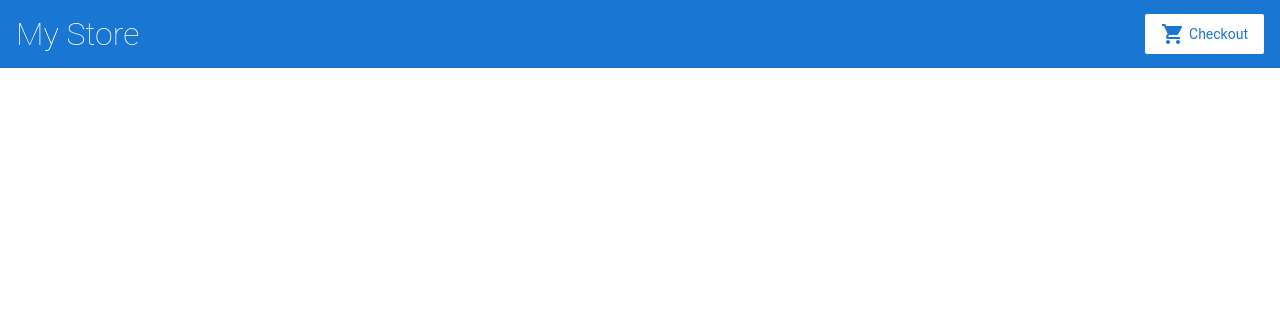
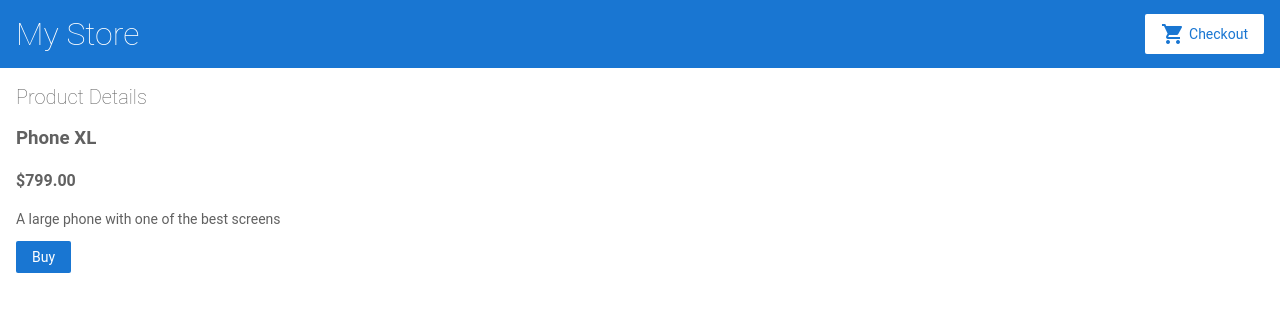
Before and after one commit to mdlawrenceusa/ET-710_D2-20201029b, an Angular app: page /products/0 in a window 1280 px wide. Shown: the top 312 px of the page. Built offline with nearby package versions, Linux system fonts and the light colour scheme.

Commit message:
cart complete

```diff
--- /dev/null
+++ b/src/app/cart.service.ts
@@ -0,0 +1,23 @@
+import { Injectable } from '@angular/core';
+
+@Injectable()
+export class CartService {
+
+  items = [];
+
+  addToCart(product) {
+    this.items.push(product);
+  }
+
+  getItems() {
+    return this.items;
+  }
+
+  clearCart() {
+    this.items = [];
+    return this.items;
+  }
+
+  constructor() { }
+
+}
--- /dev/null
+++ b/src/app/cart/cart.component.ts
@@ -0,0 +1,20 @@
+import { Component, OnInit } from '@angular/core';
+import { CartService } from '../cart.service';
+
+@Component({
+  selector: 'app-cart',
+  templateUrl: './cart.component.html',
+  styleUrls: ['./cart.component.css']
+})
+export class CartComponent implements OnInit {
+  items;
+
+  constructor(
+    private cartService: CartService
+  ) { }
+
+  ngOnInit() {
+    this.items = this.cartService.getItems();
+  }
+
+}
--- a/src/app/product-details/product-details.component.html
+++ b/src/app/product-details/product-details.component.html
@@ -0,0 +1,10 @@
+<h2>Product Details</h2>
+
+<div *ngIf="product">
+  <h3>{{ product.name }}</h3>
+  <h4>{{ product.price | currency }}</h4>
+  <p>{{ product.description }}</p>
+
+  <button (click)="addToCart(product)">Buy</button>
+
+</div>
--- a/src/app/product-details/product-details.component.ts
+++ b/src/app/product-details/product-details.component.ts
@@ -2,6 +2,7 @@ import { Component, OnInit } from '@angular/core';
 import { ActivatedRoute } from '@angular/router';
 
 import { products } from '../products';
+import { CartService } from '../cart.service';
 
 @Component({
   selector: 'app-product-details',
@@ -12,8 +13,14 @@ export class ProductDetailsComponent implements OnInit {
 
 product;
 
+addToCart(product) {
+    this.cartService.addToCart(product);
+    window.alert('Your product has been added to the cart!');
+  }
+
   constructor(
     private route: ActivatedRoute,
+    private cartService: CartService,
   ) { }
 
   ngOnInit() {
--- a/src/app/top-bar/top-bar.component.html
+++ b/src/app/top-bar/top-bar.component.html
@@ -2,7 +2,9 @@
   <h1>My Store</h1>
 </a>
 
-<a class="button fancy-button"><i class="material-icons">shopping_cart</i>Checkout</a>
+<a routerLink="/cart" class="button fancy-button">
+  <i class="material-icons">shopping_cart</i>Checkout
+</a>
 
 <!--
 Copyright Google LLC. All Rights Reserved.
```
Also changed, not shown: src/app/app.module.ts (+7 -2 lines), src/app/cart/cart.component.css (added), src/app/cart/cart.component.html (added).
